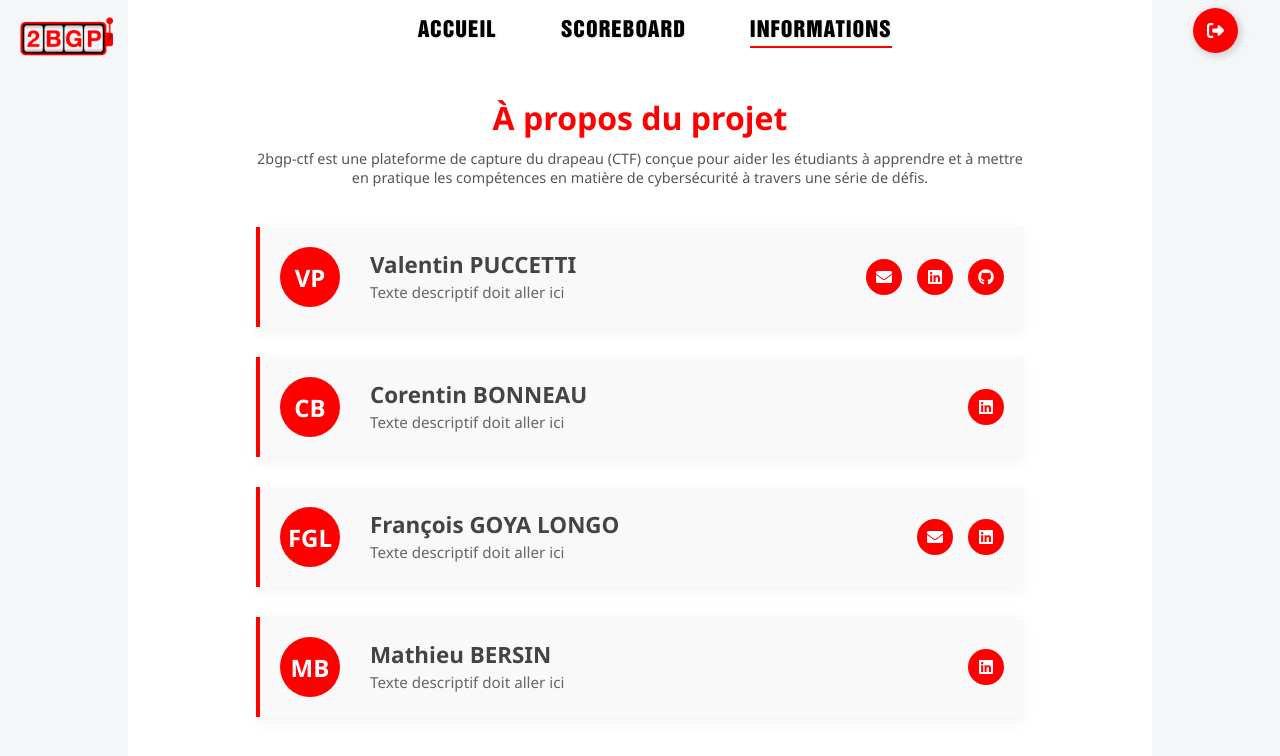
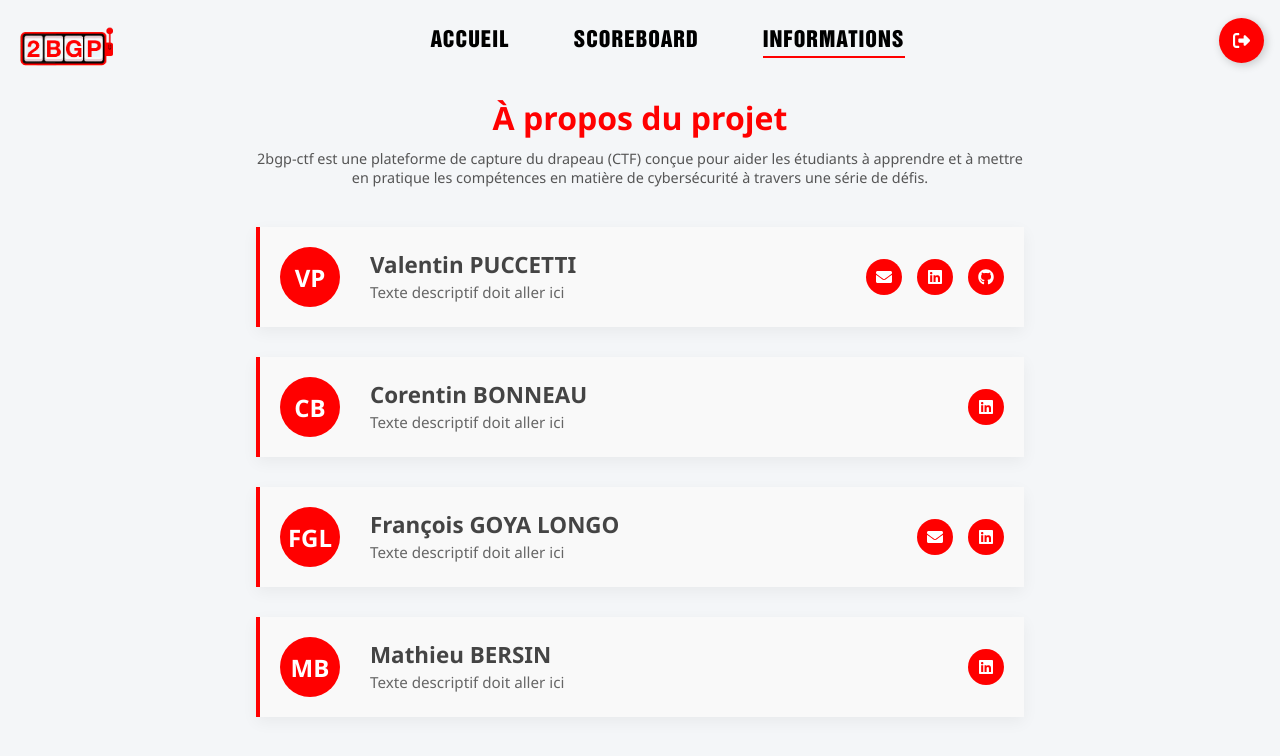
Before and after one commit to itsmrval/2bgp-ad, a React (Create React App) app in the folder frontend/: page /about in a window 1280 px wide. Shown: the top 756 px of the page. Built offline with nearby package versions, Linux system fonts and the light colour scheme; the HTML template or start-up script is replaced by a standard one.

Commit message:
fix(frontend) multiple css fixes .. help

```diff
--- a/frontend/src/App.jsx
+++ b/frontend/src/App.jsx
@@ -1,13 +1,11 @@
 import { BrowserRouter as Router, Routes, Route, Navigate } from "react-router-dom";
-import React from 'react';
 
-import { AuthProvider } from './api/auth/useAuth';  // Import AuthProvider
+import { AuthProvider } from './api/auth/useAuth';
 
 import LoginPages from './pages/auth/login';
 import SignupPages from './pages/auth/signup';
 import Intro from './pages/intro/intro';
 import MainPage from './pages/main/main';
-import ProfileDownloadPage from "./pages/loading/profileDownloadPage";
 import MissionPage from './pages/mission/mission';
 import AboutPage from './pages/about/aboutPage';
 import Scoreboard from './pages/main/scoreboard';
--- a/frontend/src/assets/styles/header.css
+++ b/frontend/src/assets/styles/header.css
@@ -11,24 +11,26 @@
 .transparent-header {
     font-family: 'Helvetica-Inserat', Helvetica, Bold, sans-serif;
     position: fixed;
-    width: 98%;
+    width: 100%;
     height: 80px;
-    background-color: rgba(255, 255, 255, 0.077);
-    top: -10px;
+    background-color: rgba(0, 0, 0, 0);
+    top: 0;
     left: 0;
     right: 0;
     z-index: 1000;
-    background-color: transparent;
+
     display: flex;
     justify-content: space-between;
     align-items: center;
     padding: 1rem;
+
     text-transform: uppercase;
-    font-size: 1.50rem;
+    font-size: 1.5rem;
     font-weight: 700;
     letter-spacing: 1px;
-    text-shadow: 1px 1px 2px rgba(0,0,0,0.1);
+    color: white;
 }
+
 
 .logo {
   position: relative;
--- a/frontend/src/assets/styles/profileDownload.css
+++ b/frontend/src/assets/styles/profileDownload.css
@@ -1,23 +1,11 @@
-/* Add these styles at the top of the file */
-body, html {
-    overflow: hidden;
-    scrollbar-width: none; /* Firefox */
-    -ms-overflow-style: none; /* IE and Edge */
-}
-
-body::-webkit-scrollbar,
-html::-webkit-scrollbar {
-    display: none; /* Chrome, Safari, Opera */
-}
 
 .profile-download-container {
     display: flex;
     justify-content: center;
     align-items: center;
     min-height: 70vh;
-    background-color: #ffffff;
     padding: 50px 20px;
-    overflow: hidden; /* Prevent scrolling in this container */
+    overflow: hidden;
 }
 
 /* For the download card, in case it has scrollable content */
--- a/frontend/src/assets/styles/team.css
+++ b/frontend/src/assets/styles/team.css
@@ -2,7 +2,6 @@
     height: 100%;;
     padding: 10%;
     padding-top: 12vh;
-    background-color: #ffffff;
     margin-left: 10%;
     margin-right: 10%;
 }
--- a/frontend/src/components/header/Header.jsx
+++ b/frontend/src/components/header/Header.jsx
@@ -4,21 +4,19 @@ import styled from 'styled-components';
 import '../../assets/styles/header.css';
 import { useAuth } from '../../api/auth/useAuth';
 
-// Import your logo and gif
 import logo from '../../assets/logo/logo.png';
 import logoGif from '../../assets/logo/logo.gif';
 
-const TransparentHeader = () => {
+const TransparentHeader = ({isHomePage}) => {
   const location = useLocation();
   const navigate = useNavigate();
 
   const { logout } = useAuth();
 
   const currentPath = location.pathname;
-  const isHomePage = currentPath === '/' || currentPath === '/main';
 
   const isActive = (path) => {
-    if (path === '/main' && (currentPath === '/' || currentPath === '/main')) {
+    if (path === '/' && currentPath === '/') {
       return true;
     }
     return currentPath === path;
--- a/frontend/src/pages/about/aboutPage.jsx
+++ b/frontend/src/pages/about/aboutPage.jsx
@@ -3,14 +3,14 @@ import Header from '../../components/header/Header.jsx';
 
 const AboutPage = () => {
     return (
-        <div style={{ minHeight: '100vh', display: 'flex', flexDirection: 'column' }}>
+        <div>
             {/* Header area */}
             <div style={{ position: 'fixed', top: 0, left: 0, right: 0, zIndex: 1000 }}>
                 <Header />
             </div>
 
             {/* Main content area */}
-            <div style={{ flex: 1 }}>
+            <div>
                 <Team />
             </div>
 
--- a/frontend/src/pages/main/main.jsx
+++ b/frontend/src/pages/main/main.jsx
@@ -7,7 +7,7 @@ const MainPage = () => {
     <div>
       {/* Header area */}
       <div style={{ position: 'fixed', top: 0, left: 0, right: 0, zIndex: 1000 }}>
-        <Header />
+        <Header isHomePage={true} />
       </div>
       {/* Main content area */}
       <Main />
```
Also changed, not shown: frontend/src/components/profileDownload/profileDownload.jsx (deleted, +0 -92 lines), 2 other files (tests, documents, lock files or other folders).
